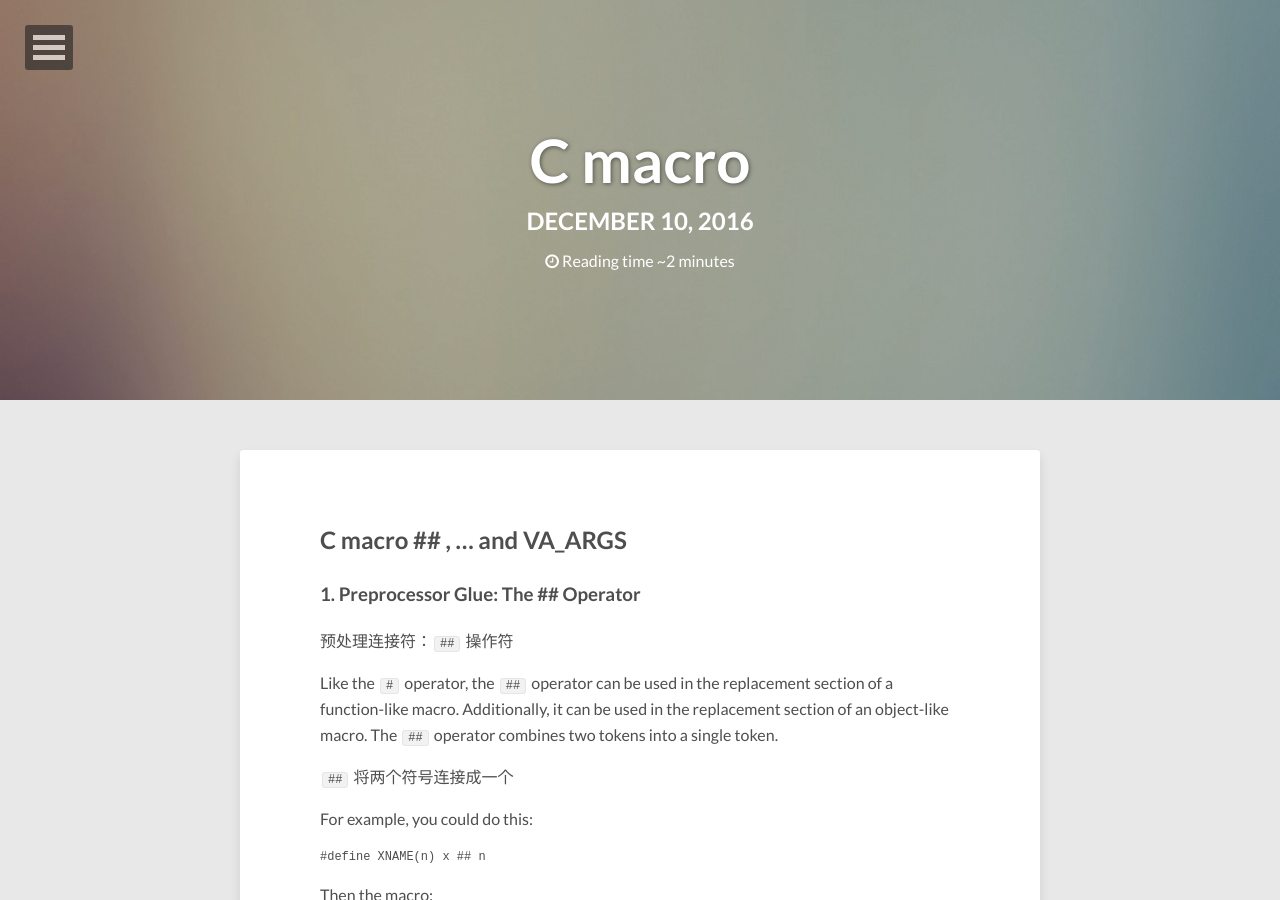
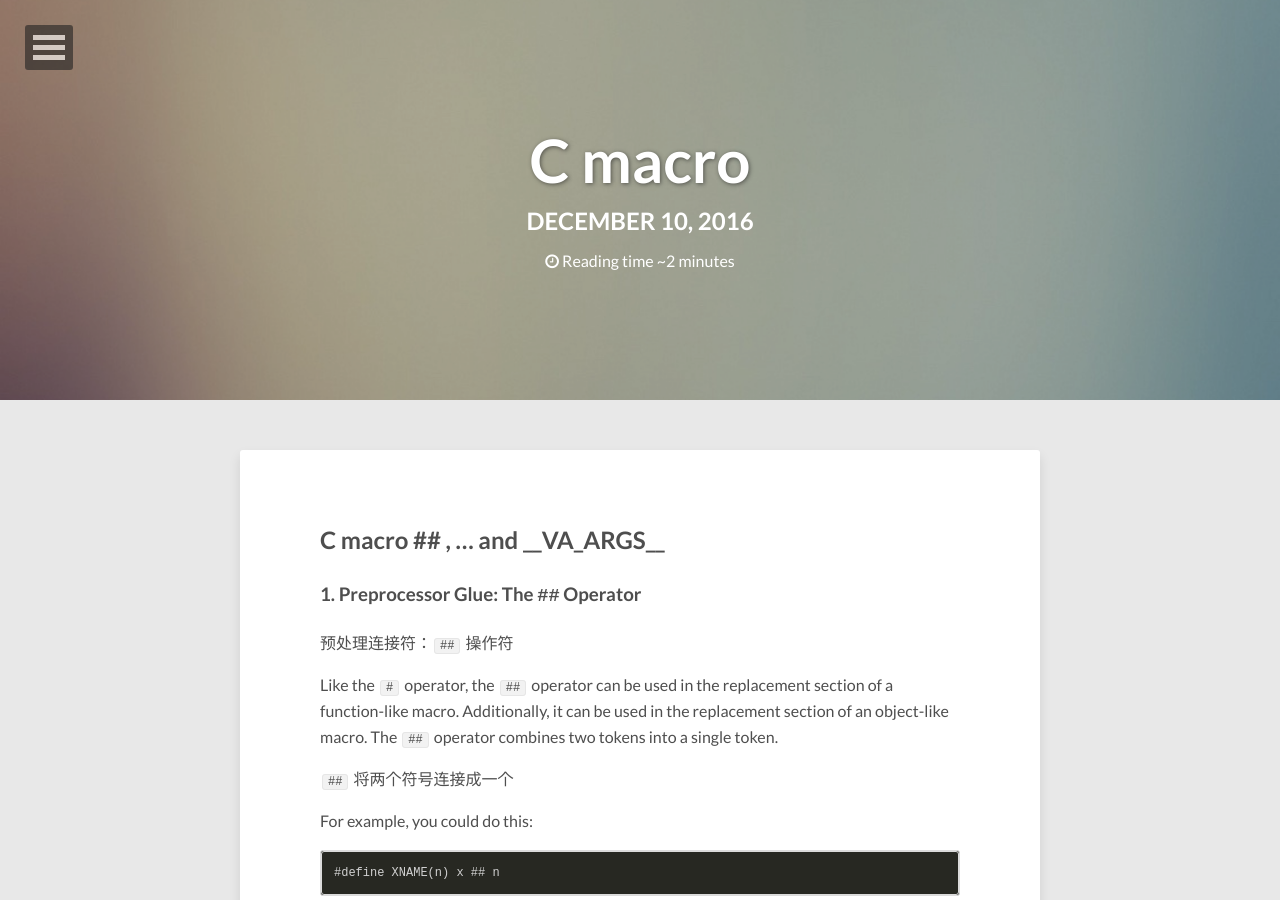
Before and after one commit to zhe-sun/zhe-sun.github.io, a Jekyll site: the page built from _posts/2016-12-10-C-VA_ARGS macros.md, in a window 1280 px wide and 900 px high. Built offline with Jekyll 4.4.1, drawn with Linux system fonts in a browser that asks for light colours; nearby versions of some CDN libraries; comment, search, counter and statistics services are not loaded.

Commit message:
Add C macros ## ... and __va_args__

````diff
--- a/_posts/2016-12-10-C-VA_ARGS macros.md
+++ b/_posts/2016-12-10-C-VA_ARGS macros.md
@@ -11,9 +11,9 @@
 
 ---
 
-## C macro ## , ... and __VA_ARGS__ ##
+## C macro ## , ... and \_\_VA\_ARGS\_\_ ##
 
-### 1. Preprocessor Glue: The ## Operator ###
+### 1. Preprocessor Glue: The `##` Operator ###
 
 预处理连接符：`##` 操作符
 
@@ -23,26 +23,26 @@
 
 For example, you could do this:
 
-```C
+```
 #define XNAME(n) x ## n
 ```
 
 Then the macro:
 
-```C
+```
 XNAME(4)
 ```
 
 would expand to the following:
 
-```C
+```
 x4
 ```
 Listing 1 uses this and another macro using `##` to do a bit of token gluing.
 
 // `glue.c` -- use the `##` operator
 
-```C
+```
 #include <stdio.h>
 #define XNAME(n) x ## n
 #define PRINT_XN(n) printf("x" #n " = %d\n", x ## n);
@@ -60,7 +60,7 @@
 
 Here's the output:
 
-```C
+```
 x1 = 14
 x2 = 20
 ```
@@ -75,32 +75,32 @@
 
 The idea is that the final argument in an argument list for a macro definition can be ellipses (that is, three periods)（`...`）. If so, the predefined macro `__VA_ARGS__` can be used in the substitution part to indicate what will be substituted for the ellipses. For example, consider this definition:
 
-```C
+```
 #define PR(...) printf(__VA_ARGS__)
 ```
 
 Suppose you later invoke the macro like this:
 
-```C
+```
 PR("Howdy");
 PR("weight = %d, shipping = $%.2f\n", wt, sp);
 ```
 
 For the first invocation, `__VA_ARGS__` expands to one argument:
 
-```C
+```
 "Howdy"
 ```
 
 For the second invocation, it expands to three arguments:
 
-```C
+```
 "weight = %d, shipping = $%.2f\n", wt, sp
 ```
 
 Thus, the resulting code is this:
 
-```C
+```
 printf("Howdy");
 printf("weight = %d, shipping = $%.2f\n", wt, sp);
 ```
@@ -110,7 +110,7 @@
 
 // `variadic.c` -- variadic macros
 
-```C
+```
 #include <stdio.h>
 #include <math.h>
 
@@ -130,25 +130,25 @@
 
 （#为参数加双引号。）
 
-```C
+```
 print("Message " "1" ": " "x = %g\n", x);
 ```
 
 Then the four strings are concatenated, reducing the call to this:
 
-```C
+```
 print("Message 1: x = %g\n", x);
 ```
 
 Here's the output:
 
-```C
+```
 Message 1: x = 48
 Message 2: x = 48.00, y = 6.9282
 ```
 
 Don't forget, the ellipses have to be the last macro argument:
 
-```C
+```
 #define WRONG(X, ..., Y) #X #_ _VA_ARGS_ _ #y（这个是错误的例子。）
 ```
````
